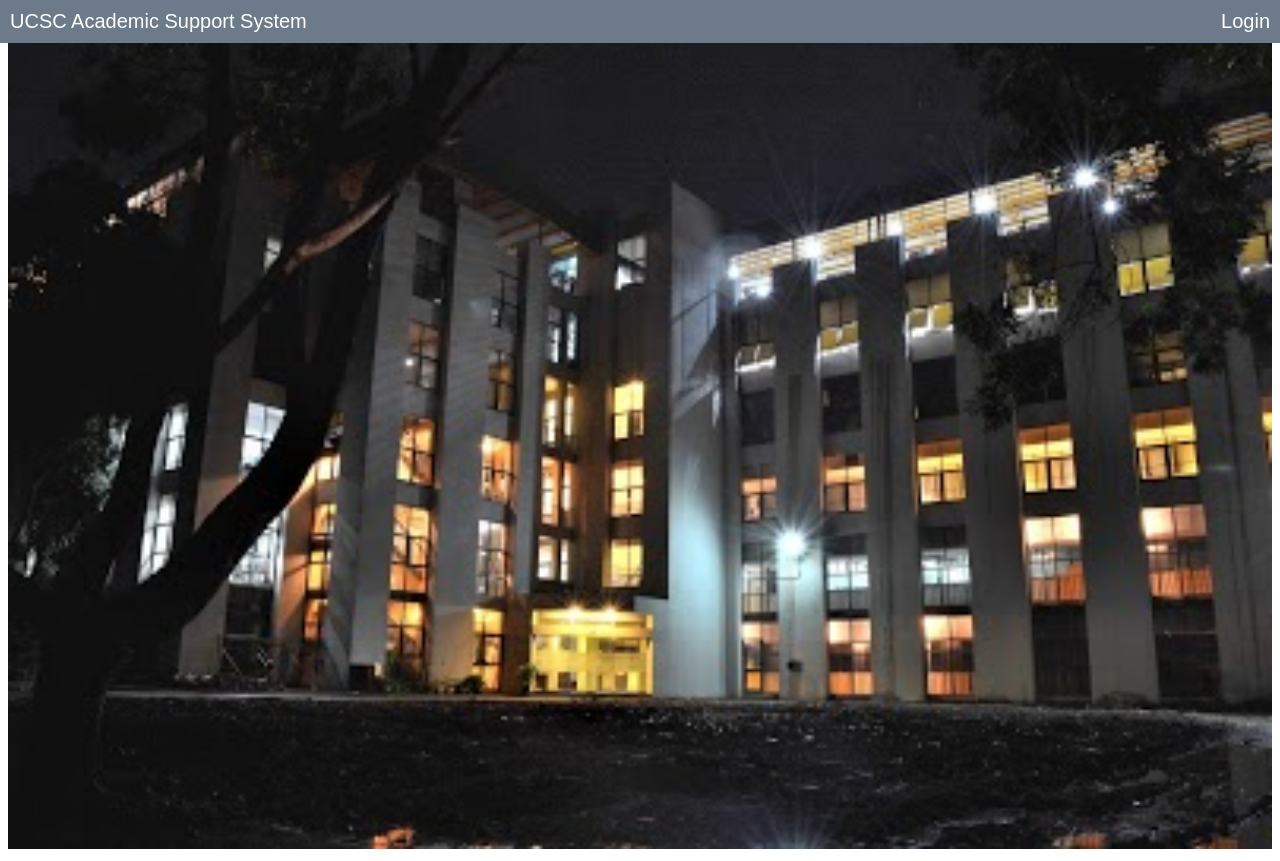
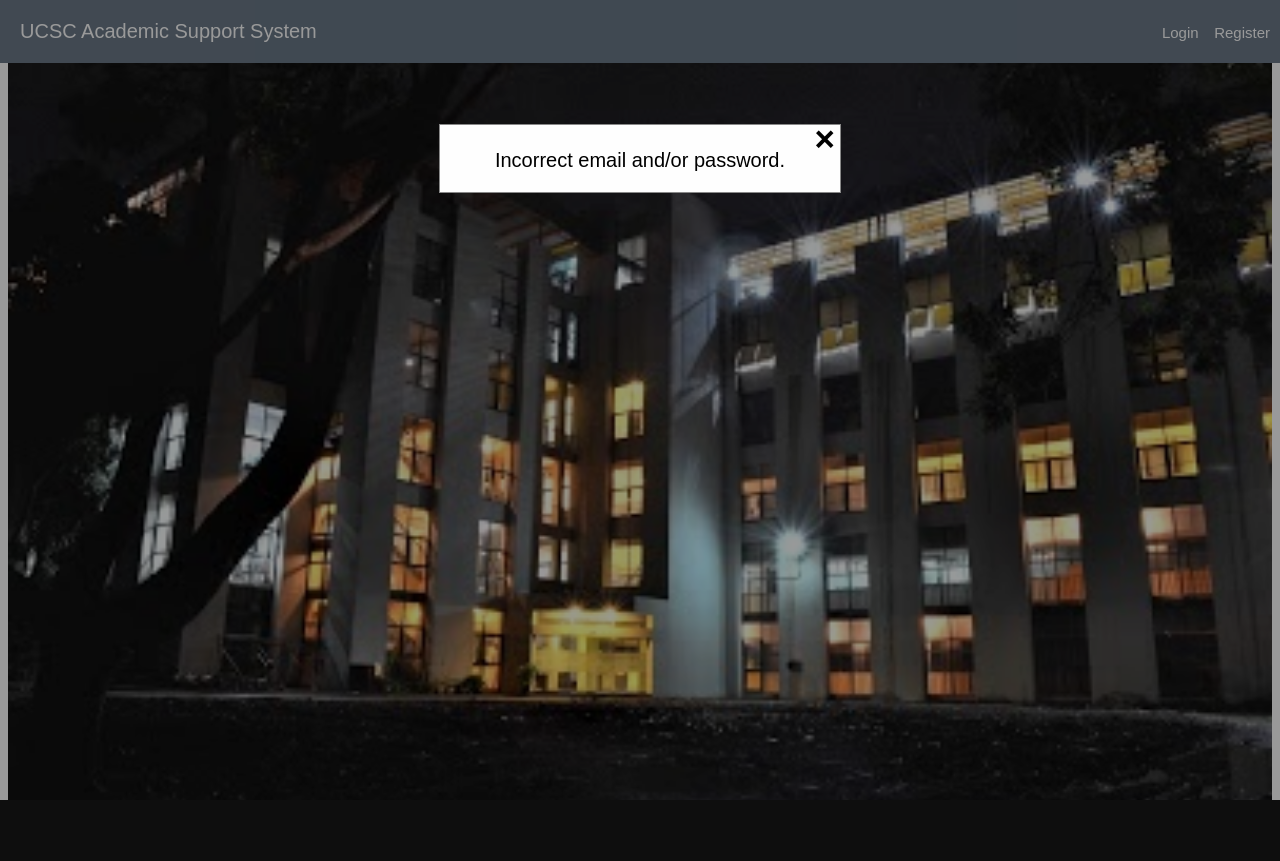
Before and after one commit to kaneeldias/GroupProject, a CodeIgniter app: page /GroupProject/?login=false in a window 1280 px wide. After the commit the page ends 800 px from the top, so only its background shows below. Run offline with CodeIgniter, Linux system fonts and the light colour scheme.

Commit message:
Login alerts and session setting

```diff
--- a/application/config/config.php
+++ b/application/config/config.php
@@ -23,7 +23,7 @@ defined('BASEPATH') OR exit('No direct script access allowed');
 | a PHP script and you can easily do that on your own.
 |
 */
-$config['base_url'] = '127.0.0.1/GroupProject/';
+$config['base_url'] = 'http://127.0.0.1/GroupProject/';
 
 /*
 |--------------------------------------------------------------------------
--- a/application/config/routes.php
+++ b/application/config/routes.php
@@ -53,3 +53,4 @@ $route['default_controller'] = 'welcome';
 $route['404_override'] = '';
 $route['translate_uri_dashes'] = FALSE;
 $route['login'] = 'auth/login';
+$route['logout'] = 'auth/logout';
--- a/application/controllers/Welcome.php
+++ b/application/controllers/Welcome.php
@@ -20,6 +20,7 @@ class Welcome extends CI_Controller {
 	 */
 	public function index()
 	{
+		$this->load->library('session');
 		$this->load->view('templates/header');
 		$this->load->view('home');
 		$this->load->view('templates/footer');
--- /dev/null
+++ b/application/views/modals/alert.php
@@ -0,0 +1,29 @@
+<div id="alert_modal" class="modal">
+    <div class="modal-content animate">
+
+        <div class="imgcontainer">
+            <span onclick="document.getElementById('alert_modal').style.display='none'" class="close" title="Close Modal">&times;</span>
+        </div>
+
+        <div id="alert_title">
+
+        </div>
+    </div>
+
+</div>
+
+<script>
+    function show_alert(title){
+        document.getElementById("alert_title").innerHTML = title;
+        document.getElementById('alert_modal').style.display='block'
+    }
+</script>
+
+<style>
+    #alert_title{
+        margin:10px;
+        font-size:20px;
+        text-align:center;
+        margin-bottom:20px;
+    }
+</style>
--- a/application/views/modals/login.php
+++ b/application/views/modals/login.php
@@ -1,6 +1,6 @@
 <div id="login_modal" class="modal">
 
-    <form class="modal-content animate" action="http://<?=base_url("login")?>" method="POST">
+    <form class="modal-content animate" action="<?=base_url("login")?>" method="POST">
         <div class="imgcontainer">
             <span onclick="document.getElementById('login_modal').style.display='none'" class="close" title="Close Modal">&times;</span>
             <img src="login.png" alt="Avatar" class="avatar">
@@ -14,11 +14,6 @@
             <input type="password" placeholder="Enter Password" name="password" required>
 
             <button type="submit">Login</button>
-
-        </div>
-
-        <div class="container" style="background-color:#f1f1f1">
-            <button type="button" onclick="document.getElementById('login_modal').style.display='none'" class="cancelbtn">Cancel</button>
 
         </div>
     </form>
@@ -45,14 +40,14 @@
         background-color: #fefefe;
         margin: 5% auto 15% auto; /* 5% from the top, 15% from the bottom and centered */
         border: 1px solid #888;
-        width: 80%; /* Could be more or less, depending on screen size */
+        width:400px;/* Could be more or less, depending on screen size */
     }
 
     /* The Close Button (x) */
     .close {
         position: absolute;
-        right: 25px;
-        top: 0;
+        right:5px;
+        top: -30px;
         color: #000;
         font-size: 35px;
         font-weight: bold;
@@ -94,12 +89,15 @@
 
 <script>
     // Get the modal
-    var modal = document.getElementById('login_modal');
+    var modal = document.getElementsByClassName('modal');
 
     // When the user clicks anywhere outside of the modal, close it
     window.onclick = function(event) {
-        if (event.target == modal) {
-            modal.style.display = "none";
+        for (index = 0; index < modal.length; ++index) {
+            if (event.target == modal[index]) {
+                modal[index].style.display = "none";
+            }
         }
+
     }
 </script>
--- a/application/views/templates/header.php
+++ b/application/views/templates/header.php
@@ -1,22 +1,49 @@
 <!DOCTYPE html>
 
 <head>
-    <title>UCSC Academic Support System test 123 </title>
+    <title>UCSC Academic Support System</title>
+
+    <link rel="stylesheet" type="text/css" href="<?=base_url("assets/css/form_styles.css")?>"
+
 </head>
 
 <body>
 
-<link rel="stylesheet" type="text/css" href="http://<?=base_url("assets/css/form_styles.css")?>">
 
-<?php
-$this->view('modals/login');
-?>
+    <?php
+    $this->view('modals/login');
+    $this->view('modals/alert');
+    ?>
+
+    <script>
+
+        <?php if(isset($_GET['login']) && $_GET['login'] == "true"): ?>
+            show_alert("You have successfully logged in.");
+        <?php endif?>
+
+        <?php if(isset($_GET['login']) && $_GET['login'] == "false"): ?>
+        show_alert("Incorrect email and/or password.");
+        <?php endif?>
+
+        <?php if(isset($_GET['logout']) && $_GET['logout'] == "true"): ?>
+        show_alert("You have successfully logged out.");
+        <?php endif?>
+
+    </script>
 
 
+    <div id="header">
+        <link rel="stylesheet" type="text/css" href="<?=base_url("assets/css/header_styles.css")?>">
+        <div id="header_title">UCSC Academic Support System</div>
 
-    <div id="header" style="background-color:#6C7A89; font-size:20px; color:white; padding:10px; position:fixed; top:0px; left:0px; width:100%;">
-        UCSC Academic Support System
-        <span style="float:right; margin-right:20px;" onclick="document.getElementById('login_modal').style.display='block'">Login</span>
+        <div id="header_links">
+            <?php if($this->session->userdata('logged') !== null && $this->session->userdata('logged')): ?>
+                <span><a href="<?=base_url("auth/logout")?>">Log out</a></span>
+            <?php else : ?>
+                <span onclick="document.getElementById('login_modal').style.display='block'">Login</span>
+                <span>Register</span>
+            <?php endif ?>
+        </div>
     </div>
 
 
--- /dev/null
+++ b/assets/css/header_styles.css
@@ -0,0 +1,36 @@
+#header{
+    background-color:#6C7A89;
+    font-size:20px;
+    color:white;
+    padding:20px;
+    position:fixed;
+    top:0px;
+    left:0px;
+    width:100%;
+}
+
+#header div{
+    display:inline-block;
+}
+
+#header_links{
+    position:relative;
+    float:right;
+    margin-right:30px;
+}
+
+#header_links span, #header_links a{
+    color:white;
+    font-size:15px;
+    cursor:pointer;
+    margin-left:10px;
+}
+
+#header_links span:hover{
+    text-decoration:underline;
+}
+
+#header_links a{
+    color:white;
+    text-decoration:none;
+}
```
Also changed, not shown: application/controllers/auth.php (+8 -13 lines).
